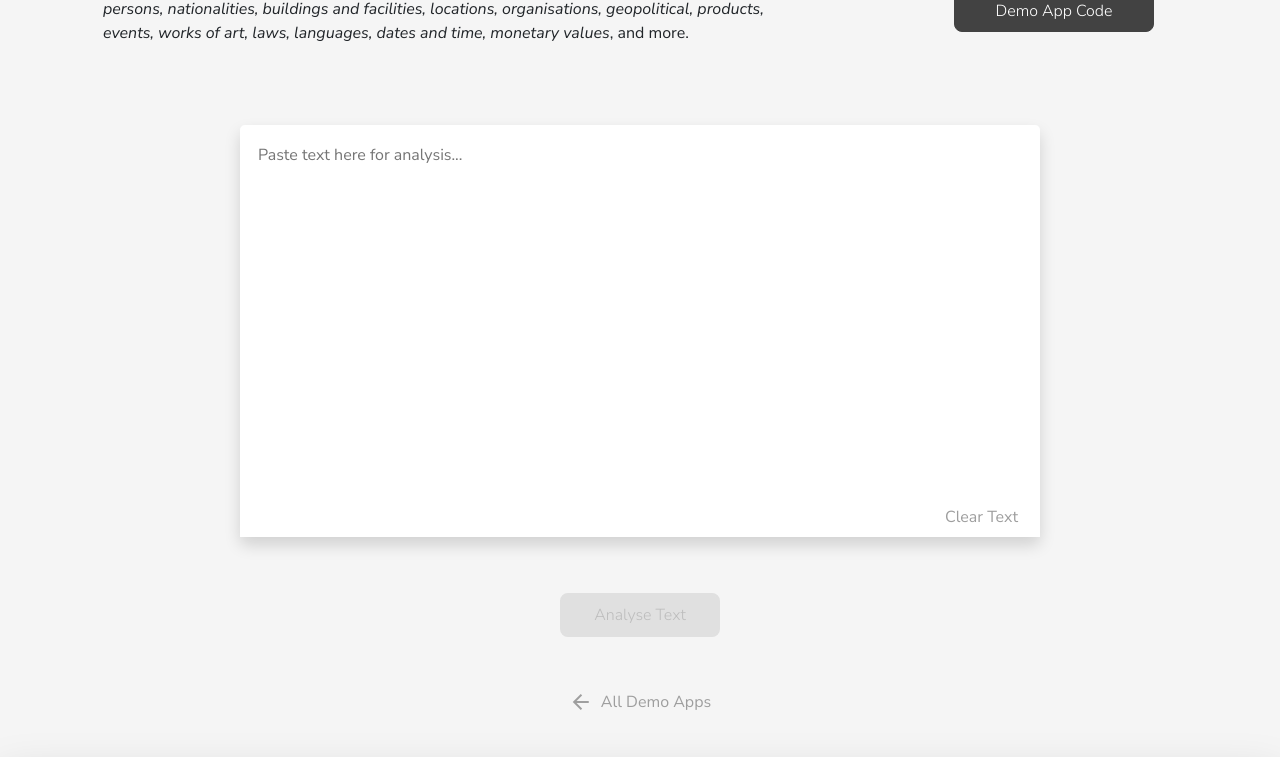
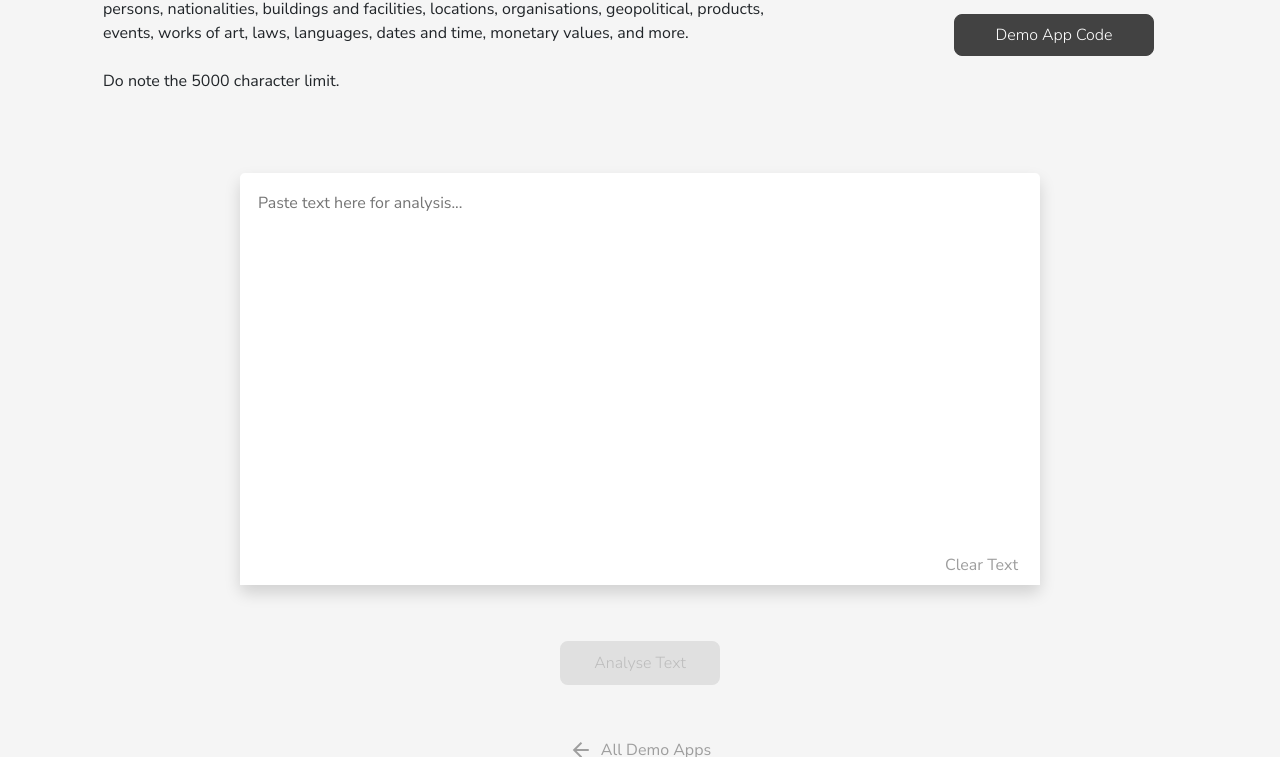
Before and after one commit to sentient-io/platform-demo_apps-ner, a plain HTML site: page index.html in a window 1280 px wide. Shown: the part 128-885 px from the top of the page. Drawn offline with nearby package versions, Linux system fonts and the light colour scheme.

Commit message:
updated content

```diff
--- a/index.html
+++ b/index.html
@@ -75,11 +75,9 @@
                     </div>
                     <div class='mt-3'>
                         <p>
-                            This demo app extract all objects (named entities) within a text blurb and classifies them
-                            as <em>persons, nationalities, buildings and facilities, locations, organisations,
-                                geopolitical,
-                                products, events, works of art, laws, languages, dates and time, monetary values</em>,
-                            and more.
+							This demo app extract all objects (named entities) within a text blurb and classifies them as persons, nationalities, buildings and facilities, locations, organisations, geopolitical, products, events, works of art, laws, languages, dates and time, monetary values, and more.<br><br>
+
+							Do note the 5000 character limit.
                         </p>
                     </div>
                 </div>
```
